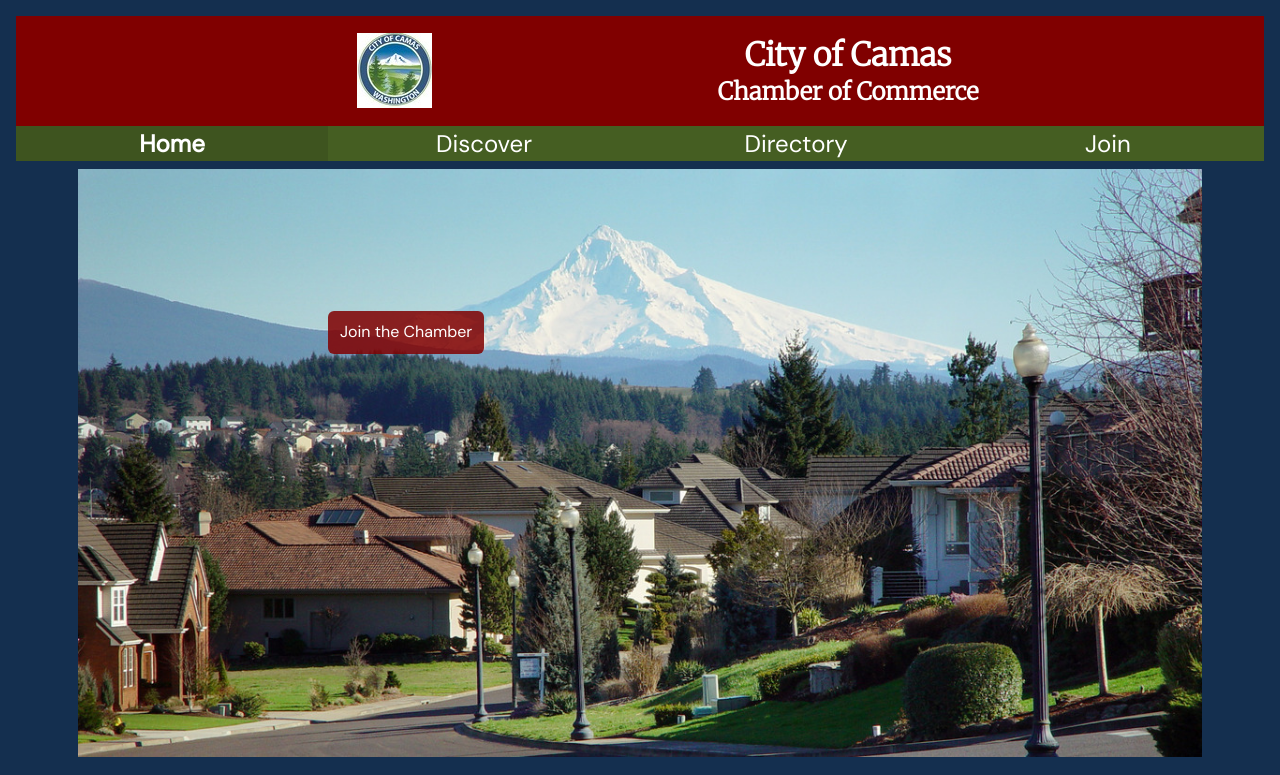
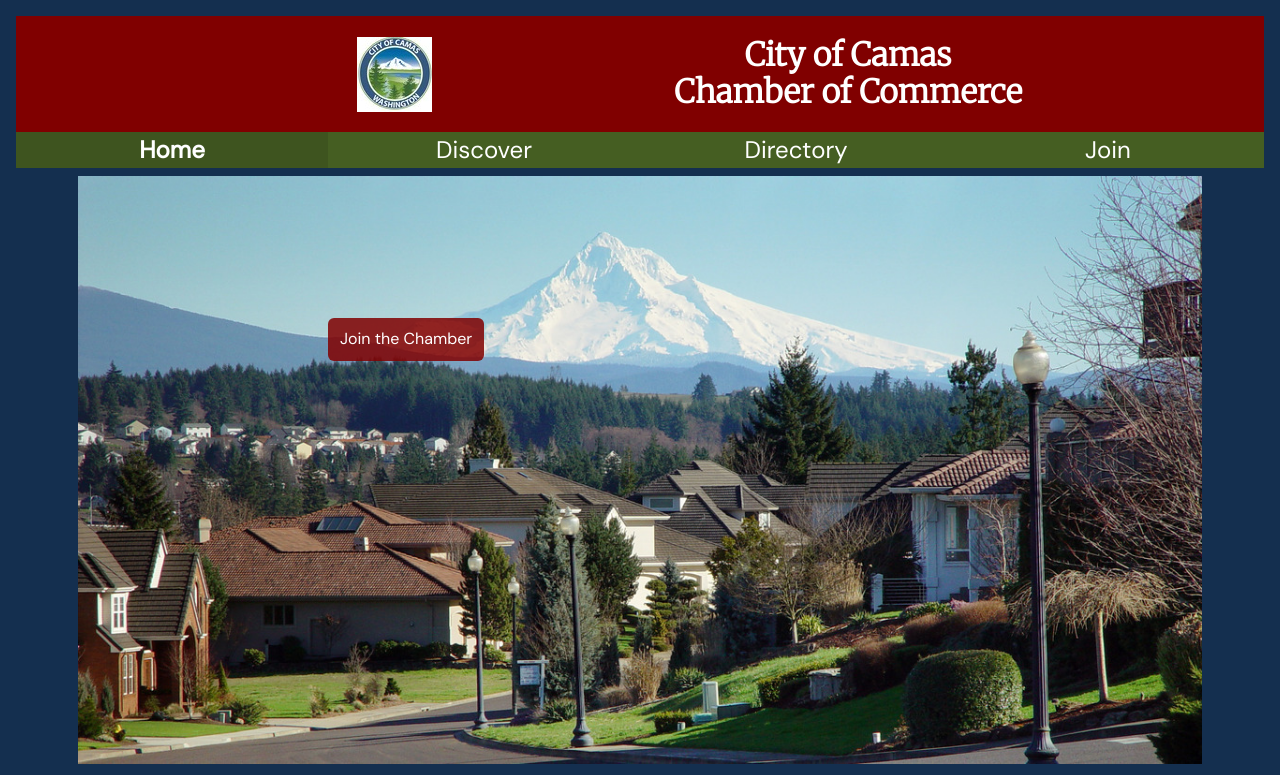
Before and after one commit to Ganonymous/wdd2, a plain HTML site: page chamber/index.html in a window 1280 px wide. Shown: the top 775 px of the page. Drawn offline with Linux system fonts and the light colour scheme.

Commit message:
audit fixes

```diff
--- a/chamber/index.html
+++ b/chamber/index.html
@@ -6,7 +6,7 @@
     <title>Camas Chamber of Commerce</title>
     <meta name="description" content="Camas Chamber of Commerce Home Page">
     <meta name="author" content="Andrew Leetham">
-    <link rel="favicon" href="images/favicon.ico">
+    <link rel="icon" href="images/favicon.ico">
     <meta property="og:url" content="https://ganonymous.github.io/wdd230/chamber/index.html">
     <meta property="og:type" content="website">
     <meta property="og:title" content="Camas Chamber of Commerce">
@@ -22,8 +22,7 @@
 <body>
     <header>
         <img src="images/logo.jpg" alt="Logo for the City of Camas">
-        <h1>City of Camas</h1>
-        <h2>Chamber of Commerce</h2>
+        <h1>City of Camas<br>Chamber of Commerce</h1>
     </header>
     <nav>
         <button id="menu"></button>
--- a/chamber/styles/base.css
+++ b/chamber/styles/base.css
@@ -20,14 +20,6 @@ header {
 header img {
     grid-row: 1 / 3;
     justify-self: right;
-}
-
-header h1{
-    margin-bottom: 0;
-}
-
-header h2 {
-    margin-top: 0.25rem;
 }
 
 nav{
```
